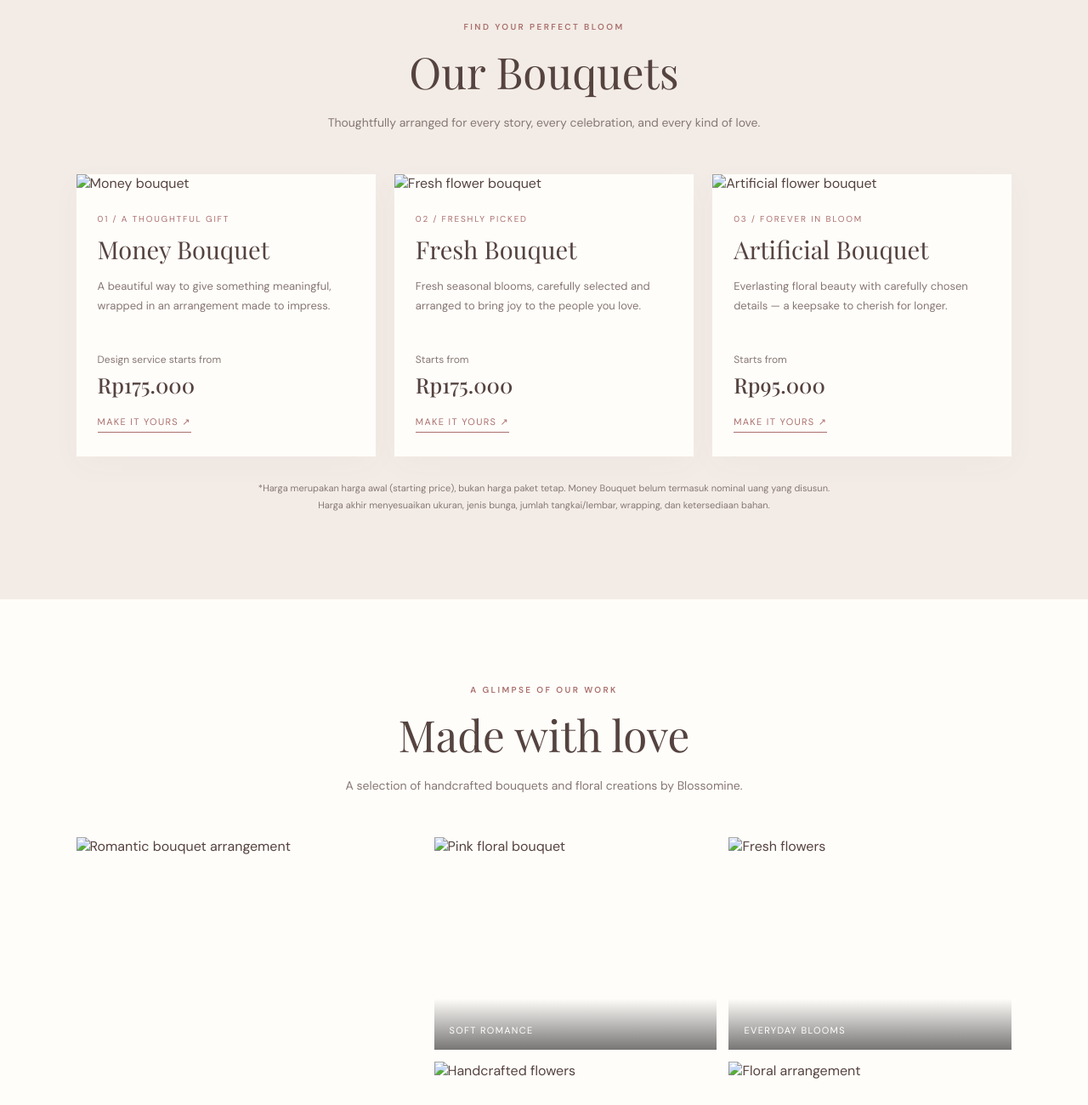
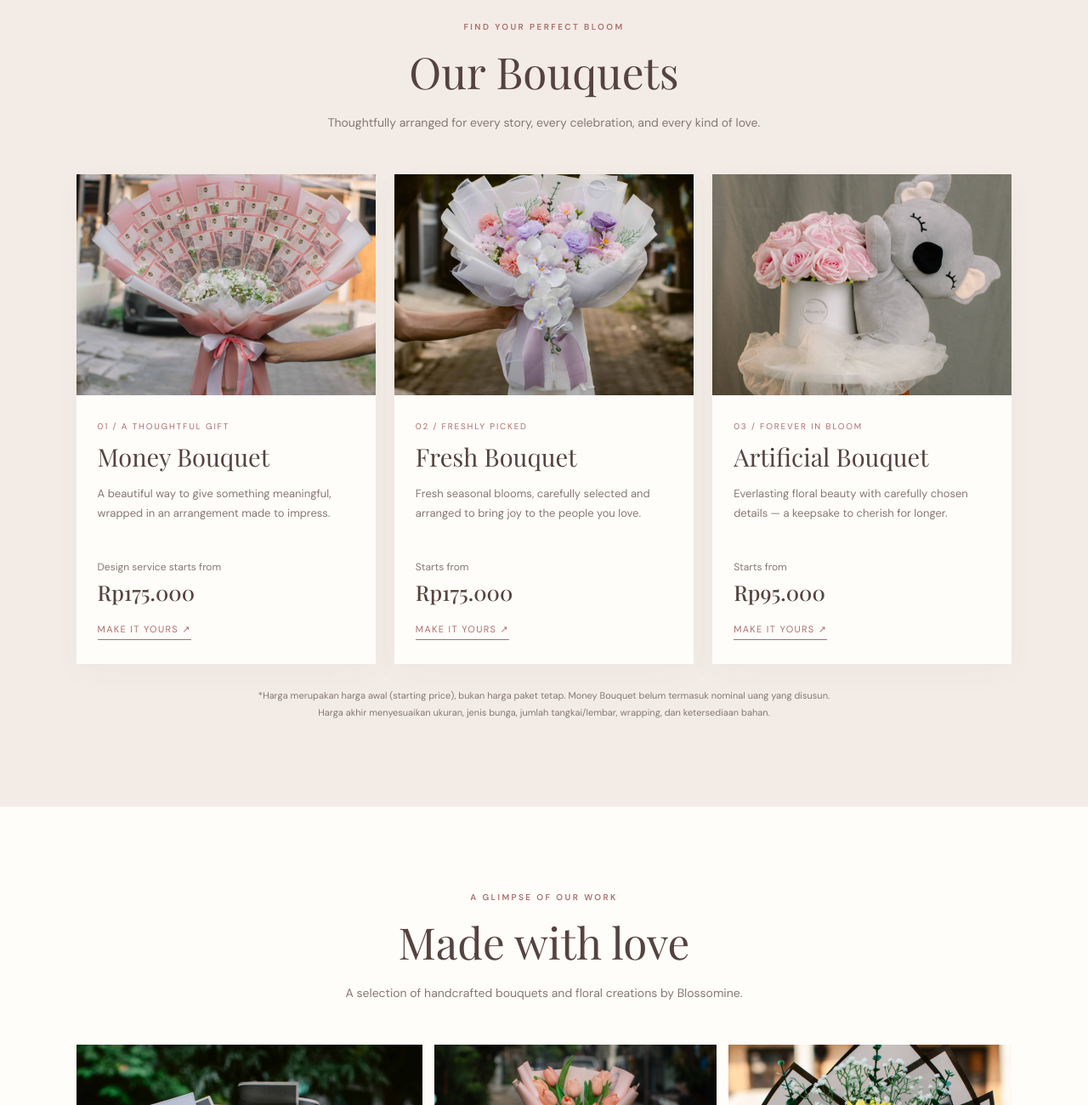
Before and after one commit to luminexapictures/blossomine, a plain HTML site: page index.html in a window 1280 px wide. Shown: the part 1500-2800 px from the top of the page at 85% size. Drawn offline with nearby package versions, Linux system fonts and the light colour scheme.

Commit message:
Update index.html

```diff
--- a/index.html
+++ b/index.html
@@ -25,22 +25,22 @@ section{padding:100px 7%}.section-head{text-align:center;max-width:650px;margin:
 <nav><a class="logo" href="#">blossom<span>ine</span>.</a><button class="menu" aria-label="Open menu" onclick="document.querySelector('.navlinks').classList.toggle('open')">☰</button><div class="navlinks"><a href="#about">Our Story</a><a href="#pricing">Bouquets</a><a href="#portfolio">Portfolio</a><a href="#contact">Contact</a></div></nav>
 <header class="hero">
  <div><div class="eyebrow">A little beauty, thoughtfully made</div><h1>Flowers that<br>make moments<br><em>feel timeless.</em></h1><p>Elevatell your space and celebrations with our handcrafted bouquet</p><a class="btn" href="#pricing">Explore our bouquets&nbsp; ↗</a></div>
- <div class="heroimg"><img src="assets/IMG_9164.jpg" alt="Soft romantic bouquet of flowers"><div class="hero-note">Made by hand, with heart.</div></div>
+ <div class="heroimg"><img src="IMG_9164.jpg" alt="Soft romantic bouquet of flowers"><div class="hero-note">Made by hand, with heart.</div></div>
 </header>
-<section class="about" id="about"><div class="aboutimg"><img src="assets/IMG_9694.jpg" alt="Beautiful flowers in soft natural light"></div><div class="aboutcopy"><div class="eyebrow">The heart behind every bloom</div><h2>About<br>Blossomine</h2><p>At Blossomine, we believe flowers are more than beautiful details — they are little ways to make someone feel seen, loved, and remembered.</p><p>Every bouquet is thoughtfully handcrafted with care, from the choice of blooms to the final ribbon. Whether it is a heartfelt surprise, a celebration, or a little beauty for your space, we create floral pieces that make every moment feel more meaningful.</p><div class="signature">With love, Blossomine</div></div></section>
+<section class="about" id="about"><div class="aboutimg"><img src="IMG_9694.jpg" alt="Beautiful flowers in soft natural light"></div><div class="aboutcopy"><div class="eyebrow">The heart behind every bloom</div><h2>About<br>Blossomine</h2><p>At Blossomine, we believe flowers are more than beautiful details — they are little ways to make someone feel seen, loved, and remembered.</p><p>Every bouquet is thoughtfully handcrafted with care, from the choice of blooms to the final ribbon. Whether it is a heartfelt surprise, a celebration, or a little beauty for your space, we create floral pieces that make every moment feel more meaningful.</p><div class="signature">With love, Blossomine</div></div></section>
 <section class="pricing" id="pricing"><div class="section-head"><div class="eyebrow">Find your perfect bloom</div><h2>Our Bouquets</h2><p>Thoughtfully arranged for every story, every celebration, and every kind of love.</p></div>
 <div class="pricegrid">
- <article class="pricecard"><img src="assets/IMG_9355.jpg" alt="Money bouquet"><div class="pricebody"><div class="num">01 / A THOUGHTFUL GIFT</div><h3>Money Bouquet</h3><p>A beautiful way to give something meaningful, wrapped in an arrangement made to impress.</p><div class="starting">Design service starts from<strong>Rp175.000</strong></div><a href="https://wa.me/6285891674047?text=Halo%20Blossomine%2C%20saya%20ingin%20memesan%20Money%20Bouquet." target="_blank" rel="noopener">Make it yours ↗</a></div></article>
- <article class="pricecard"><img src="assets/IMG_9158.jpg" alt="Fresh flower bouquet"><div class="pricebody"><div class="num">02 / FRESHLY PICKED</div><h3>Fresh Bouquet</h3><p>Fresh seasonal blooms, carefully selected and arranged to bring joy to the people you love.</p><div class="starting">Starts from<strong>Rp175.000</strong></div><a href="https://wa.me/6285891674047?text=Halo%20Blossomine%2C%20saya%20ingin%20memesan%20Fresh%20Bouquet." target="_blank" rel="noopener">Make it yours ↗</a></div></article>
- <article class="pricecard"><img src="assets/IMG_9003.jpg" alt="Artificial flower bouquet"><div class="pricebody"><div class="num">03 / FOREVER IN BLOOM</div><h3>Artificial Bouquet</h3><p>Everlasting floral beauty with carefully chosen details — a keepsake to cherish for longer.</p><div class="starting">Starts from<strong>Rp95.000</strong></div><a href="https://wa.me/6285891674047?text=Halo%20Blossomine%2C%20saya%20ingin%20memesan%20Artificial%20Bouquet." target="_blank" rel="noopener">Make it yours ↗</a></div></article>
+ <article class="pricecard"><img src="IMG_9355.jpg" alt="Money bouquet"><div class="pricebody"><div class="num">01 / A THOUGHTFUL GIFT</div><h3>Money Bouquet</h3><p>A beautiful way to give something meaningful, wrapped in an arrangement made to impress.</p><div class="starting">Design service starts from<strong>Rp175.000</strong></div><a href="https://wa.me/6285891674047?text=Halo%20Blossomine%2C%20saya%20ingin%20memesan%20Money%20Bouquet." target="_blank" rel="noopener">Make it yours ↗</a></div></article>
+ <article class="pricecard"><img src="IMG_9158.jpg" alt="Fresh flower bouquet"><div class="pricebody"><div class="num">02 / FRESHLY PICKED</div><h3>Fresh Bouquet</h3><p>Fresh seasonal blooms, carefully selected and arranged to bring joy to the people you love.</p><div class="starting">Starts from<strong>Rp175.000</strong></div><a href="https://wa.me/6285891674047?text=Halo%20Blossomine%2C%20saya%20ingin%20memesan%20Fresh%20Bouquet." target="_blank" rel="noopener">Make it yours ↗</a></div></article>
+ <article class="pricecard"><img src="IMG_9003.jpg" alt="Artificial flower bouquet"><div class="pricebody"><div class="num">03 / FOREVER IN BLOOM</div><h3>Artificial Bouquet</h3><p>Everlasting floral beauty with carefully chosen details — a keepsake to cherish for longer.</p><div class="starting">Starts from<strong>Rp95.000</strong></div><a href="https://wa.me/6285891674047?text=Halo%20Blossomine%2C%20saya%20ingin%20memesan%20Artificial%20Bouquet." target="_blank" rel="noopener">Make it yours ↗</a></div></article>
 </div><p class="note">*Harga merupakan harga awal (starting price), bukan harga paket tetap. Money Bouquet belum termasuk nominal uang yang disusun. Harga akhir menyesuaikan ukuran, jenis bunga, jumlah tangkai/lembar, wrapping, dan ketersediaan bahan.</p></section>
 <section class="portfolio" id="portfolio"><div class="section-head"><div class="eyebrow">A glimpse of our work</div><h2>Made with love</h2><p>A selection of handcrafted bouquets and floral creations by Blossomine.</p></div>
 <div class="gallery">
- <figure><img src="assets/IMG_9224.jpg" alt="Romantic bouquet arrangement"><figcaption>Thoughtful details</figcaption></figure>
- <figure><img src="assets/IMG_9258.jpg" alt="Pink floral bouquet"><figcaption>Soft romance</figcaption></figure>
- <figure><img src="assets/IMG_9208.jpg" alt="Fresh flowers"><figcaption>Everyday blooms</figcaption></figure>
- <figure><img src="assets/IMG_9036.jpg" alt="Handcrafted flowers"><figcaption>Handcrafted moments</figcaption></figure>
- <figure><img src="assets/IMG_9283.jpg" alt="Floral arrangement"><figcaption>For your celebrations</figcaption></figure>
+ <figure><img src="IMG_9224.jpg" alt="Romantic bouquet arrangement"><figcaption>Thoughtful details</figcaption></figure>
+ <figure><img src="IMG_9258.jpg" alt="Pink floral bouquet"><figcaption>Soft romance</figcaption></figure>
+ <figure><img src="IMG_9208.jpg" alt="Fresh flowers"><figcaption>Everyday blooms</figcaption></figure>
+ <figure><img src="IMG_9036.jpg" alt="Handcrafted flowers"><figcaption>Handcrafted moments</figcaption></figure>
+ <figure><img src="IMG_9283.jpg" alt="Floral arrangement"><figcaption>For your celebrations</figcaption></figure>
 </div></section>
 <section class="process"><div class="section-head"><div class="eyebrow">A simple little process</div><h2>Made just for you</h2><p>From your first idea to the final ribbon, we make ordering feel easy.</p></div><div class="steps"><div class="step"><div class="circle">01</div><h3>Tell us your story</h3><p>Share the occasion, preferred colours, and the feeling you want your bouquet to express.</p></div><div class="step"><div class="circle">02</div><h3>We craft your bouquet</h3><p>We prepare your arrangement with care and thoughtful details, just for your moment.</p></div><div class="step"><div class="circle">03</div><h3>Make someone smile</h3><p>Your bouquet is ready to be gifted, delivered, and remembered.</p></div></div></section>
 <section class="cta" id="contact"><div class="eyebrow" style="color:#fff">Let’s make something beautiful</div><h2>Your moment deserves flowers.</h2><p>Tell us what you have in mind. We would love to create a bouquet that feels just right.</p><a class="btn" href="https://wa.me/6285891674047?text=Halo%20Blossomine%2C%20saya%20ingin%20memesan%20bouquet." target="_blank" rel="noopener">Order via WhatsApp ↗</a></section>
```
